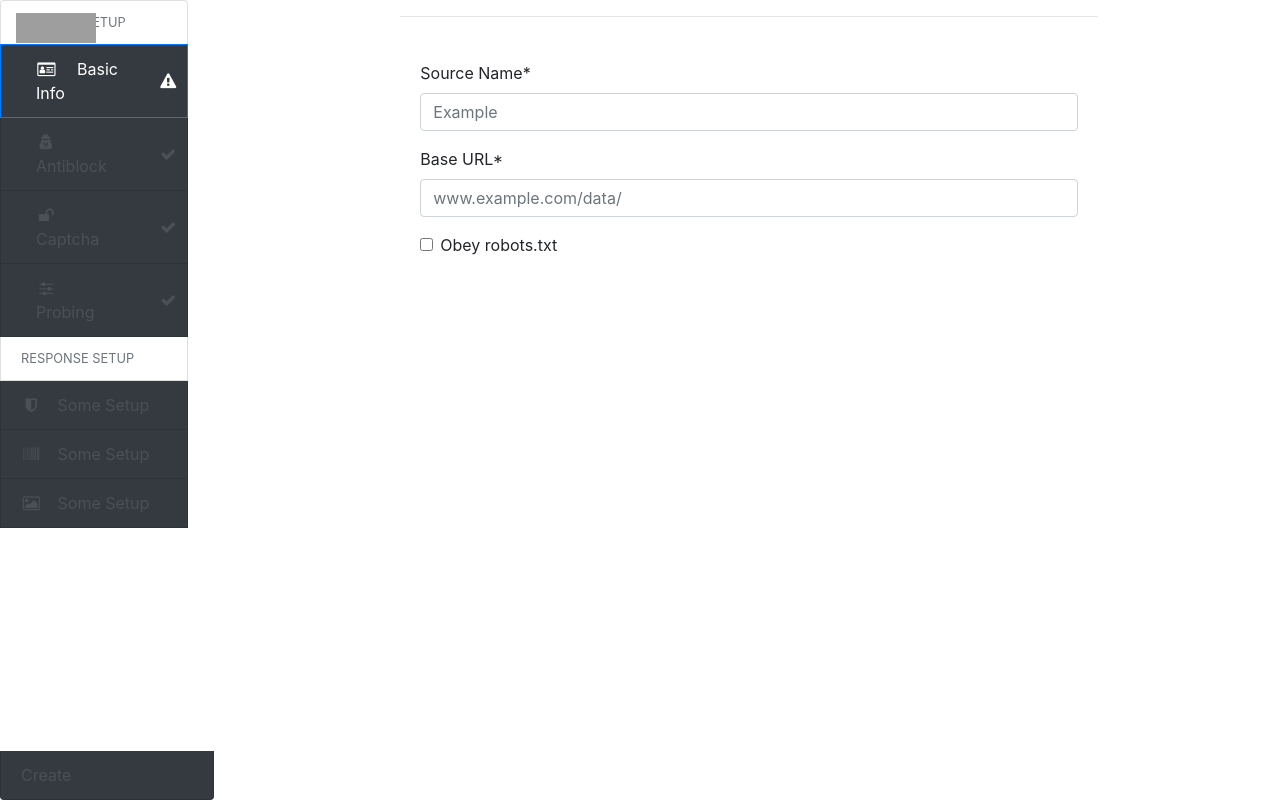
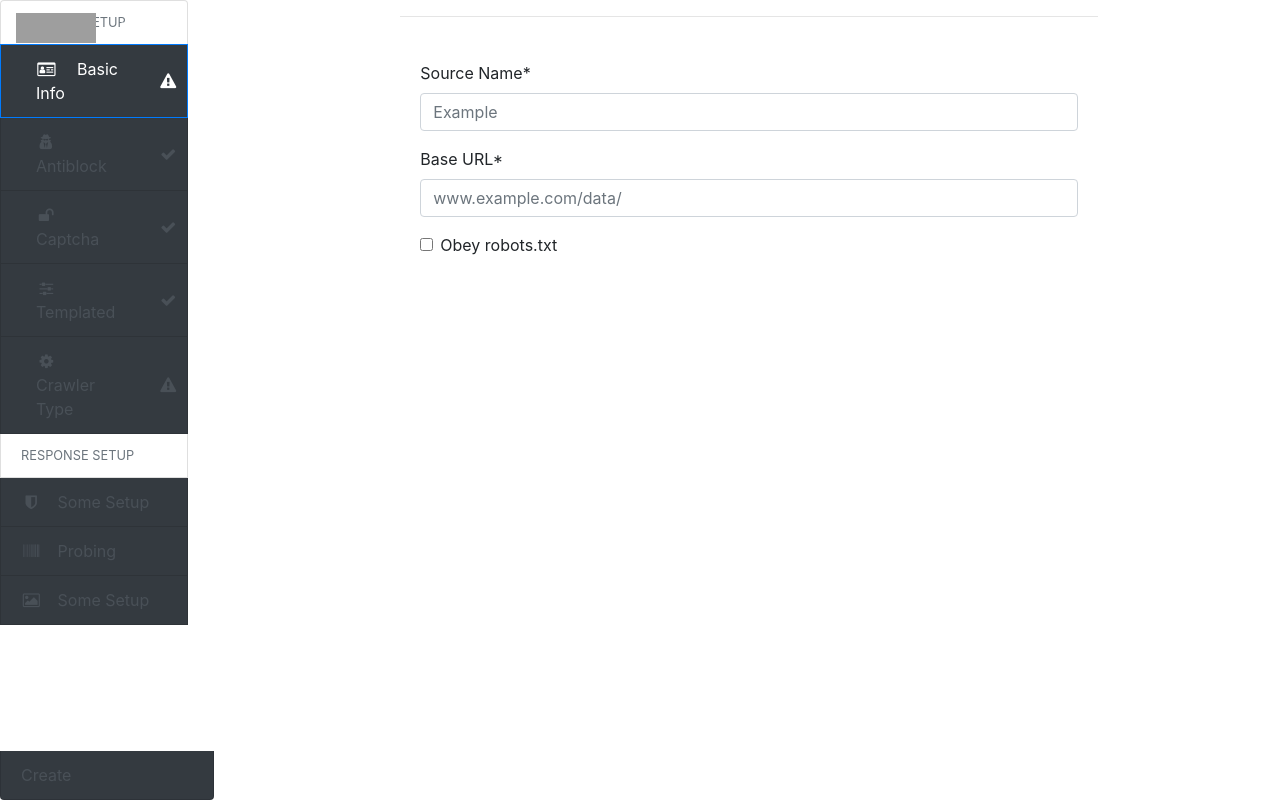
Before and after one commit to LorenaMendes/django-web-interface, a Django app: page /create_crawler/ in a window 1280 px wide. Run offline with Django 3.2, Linux system fonts and the light colour scheme; some libraries are stand-ins or nearby versions; grey boxes are pictures that could not be loaded.

Commit message:
crawler type section added

```diff
--- a/main/forms.py
+++ b/main/forms.py
@@ -31,6 +31,12 @@ class CrawlRequestForm(forms.ModelForm):
         sound_url = forms.CharField(required=False)
         sound_xpath = forms.CharField(required=False)
 
+        # Crawler type
+        crawler_type = forms.CharField(required=False)
+        explore_links = forms.BooleanField(required=False)
+        link_extractor_max_depht = forms.IntegerField(required=False)
+        link_extractor_allow = forms.CharField(required=False)
+
         fields = [
             'source_name',
             'base_url',
@@ -51,6 +57,10 @@ class CrawlRequestForm(forms.ModelForm):
             'img_xpath',
             'sound_url',
             'sound_xpath',
+            'crawler_type',
+            'explore_links',
+            'link_extractor_max_depht',
+            'link_extractor_allow',
         ]
 
 class RawCrawlRequestForm(forms.Form):
@@ -115,3 +125,14 @@ class RawCrawlRequestForm(forms.Form):
     sound_xpath = forms.CharField(required=False, label="Sound Xpath", max_length=100,
         widget=forms.TextInput(attrs={'placeholder': 'Sound Xpath'})
     )
+
+    crawler_type = forms.ChoiceField(required=False, choices = (
+        ('static_page', 'Static Page'),
+        ('form_page', 'Page with Form'),
+        ('single_file', 'Single File'),
+        ('bundle_file', 'Bundle File'),
+    ), widget=forms.Select(attrs={'onchange': 'detailCrawlerType();'}))
+    explore_links = forms.BooleanField(required=False, label="Explore links")
+    link_extractor_max_depht = forms.IntegerField(required=False, label="Link extractor max depth")
+    link_extractor_allow = forms.CharField(required=False, max_length=2000, label="Link extractor allow",
+        widget=forms.TextInput(attrs={'placeholder': 'Regex for allowing on link extractor'}))
--- a/main/templates/main/create_crawler.html
+++ b/main/templates/main/create_crawler.html
@@ -52,14 +52,25 @@ New Crawler
                     </div>
                 </div>
             </a>
-            <a onClick="showBlock(this.id)" href="#" class="button-block bg-dark list-group-item list-group-item-action" id="probing-item">
+            <a onClick="showBlock(this.id)" href="#" class="button-block bg-dark list-group-item list-group-item-action" id="templated-url-item">
                 <div class="d-flex w-100 justify-content-start align-items-center">
                     <div class="col-md-10 sidemenu-items">
                         <span class="fa fa-sliders fa-fw mr-3"></span>
-                        <span class="menu-collapsed">Probing</span>
+                        <span class="menu-collapsed">Templated</span>
                     </div>
                     <div class="col-md-2">
-                        <span id="probing-valid-icon" class="fa fa-check fa-fw mr-3 probing-valid-icon"></span>
+                        <span id="templated-url-valid-icon" class="fa fa-check fa-fw mr-3 templated-url-valid-icon"></span>
+                    </div>
+                </div>
+            </a>
+            <a onClick="showBlock(this.id)" href="#" class="button-block bg-dark list-group-item list-group-item-action" id="crawler-type-item">
+                <div class="d-flex w-100 justify-content-start align-items-center">
+                    <div class="col-md-10 sidemenu-items">
+                        <span class="fa fa-gear fa-fw mr-3"></span>
+                        <span class="menu-collapsed">Crawler Type</span>
+                    </div>
+                    <div class="col-md-2">
+                        <span id="crawler-type-valid-icon" class="fa fa-warning fa-fw mr-3 crawler-type-valid-icon"></span>
                     </div>
                 </div>
             </a>
@@ -77,7 +88,7 @@ New Crawler
             <a href="#" class="bg-dark list-group-item list-group-item-action">
                 <div class="d-flex w-100 justify-content-start align-items-center">
                     <span class="fa fa-barcode fa-fw mr-3"></span>
-                    <span class="menu-collapsed">Some Setup</span>
+                    <span class="menu-collapsed">Probing</span>
                 </div>
             </a>
             <a href="#" class="bg-dark list-group-item list-group-item-action">
@@ -163,6 +174,22 @@ New Crawler
                             </div>
                         </div>
                     </div>
+
+                    <div id="crawler-type-item-block" class="block" hidden>
+                        <div class="row" style="padding:20px;">
+                            <div class="col md-6">
+                                {{ form.crawler_type | as_crispy_field}}
+                                <div class="content-div" id="static_page">
+                                    {{ form.explore_links | as_crispy_field}}
+                                    {{ form.link_extractor_max_depht | as_crispy_field}}
+                                    {{ form.link_extractor_allow | as_crispy_field}}
+                                </div>
+                                <div class="content-div" id="form_page" hidden></div>
+                                <div class="content-div" id="single_file" hidden></div>
+                                <div class="content-div" id="bundle_file" hidden></div>
+                            </div>
+                        </div>
+                    </div>
                     <!-- <span id="opa" class="ok fa fa-warning fa-fw mr-3"></span> -->
                     <!-- <input type="submit" id="submit" disabled="disabled" /> -->
                     <!-- <button id="fixedbutton" type="submit" name="save" class="btn btn-success" onclick="showIframe" disabled='disabled'>Next</button>  -->
```
Also changed, not shown: main/models.py (+27 -17 lines), db.sqlite3, main/migrations/0017_auto_20200612_1505.py (added), 1 other file.
